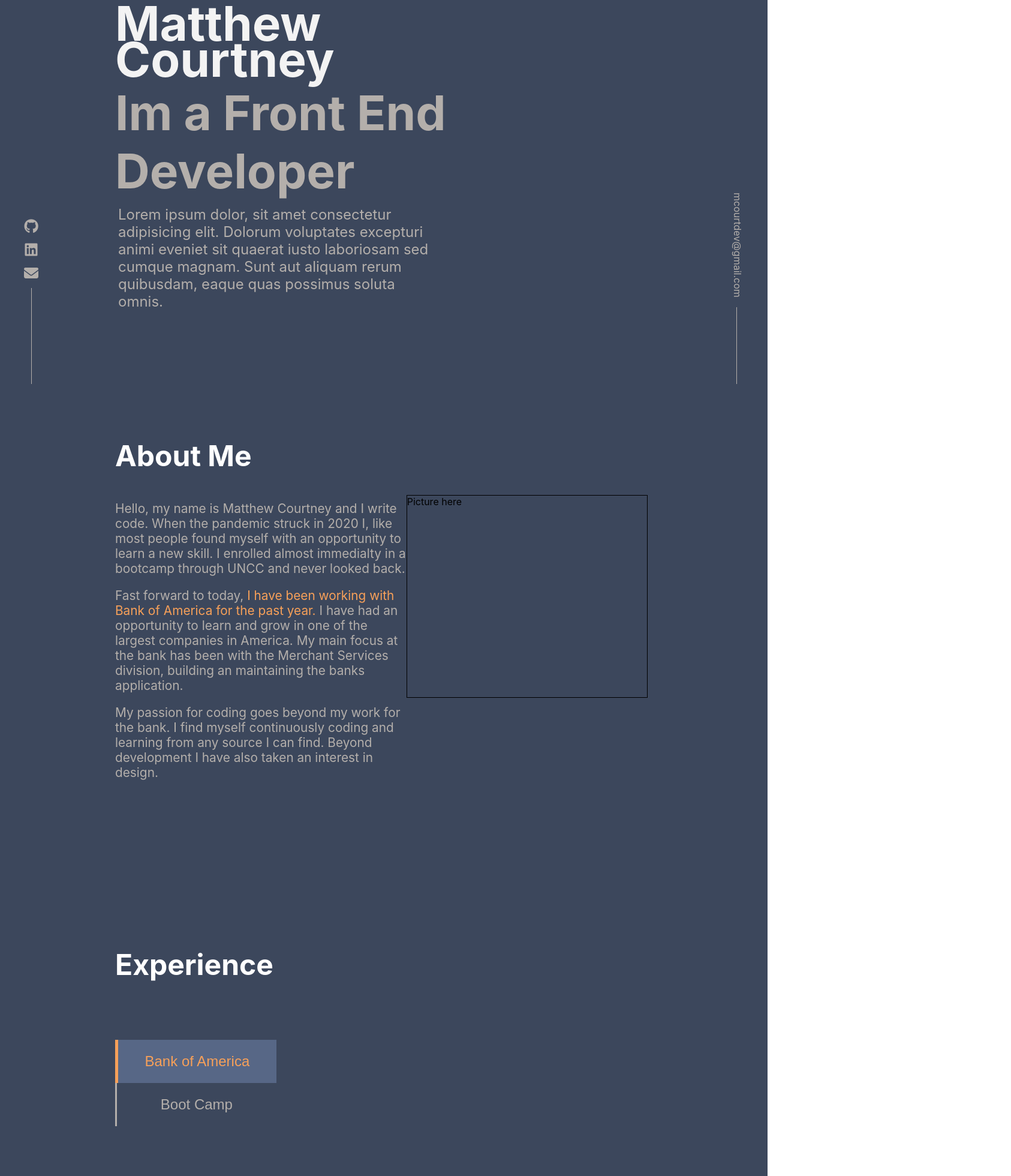
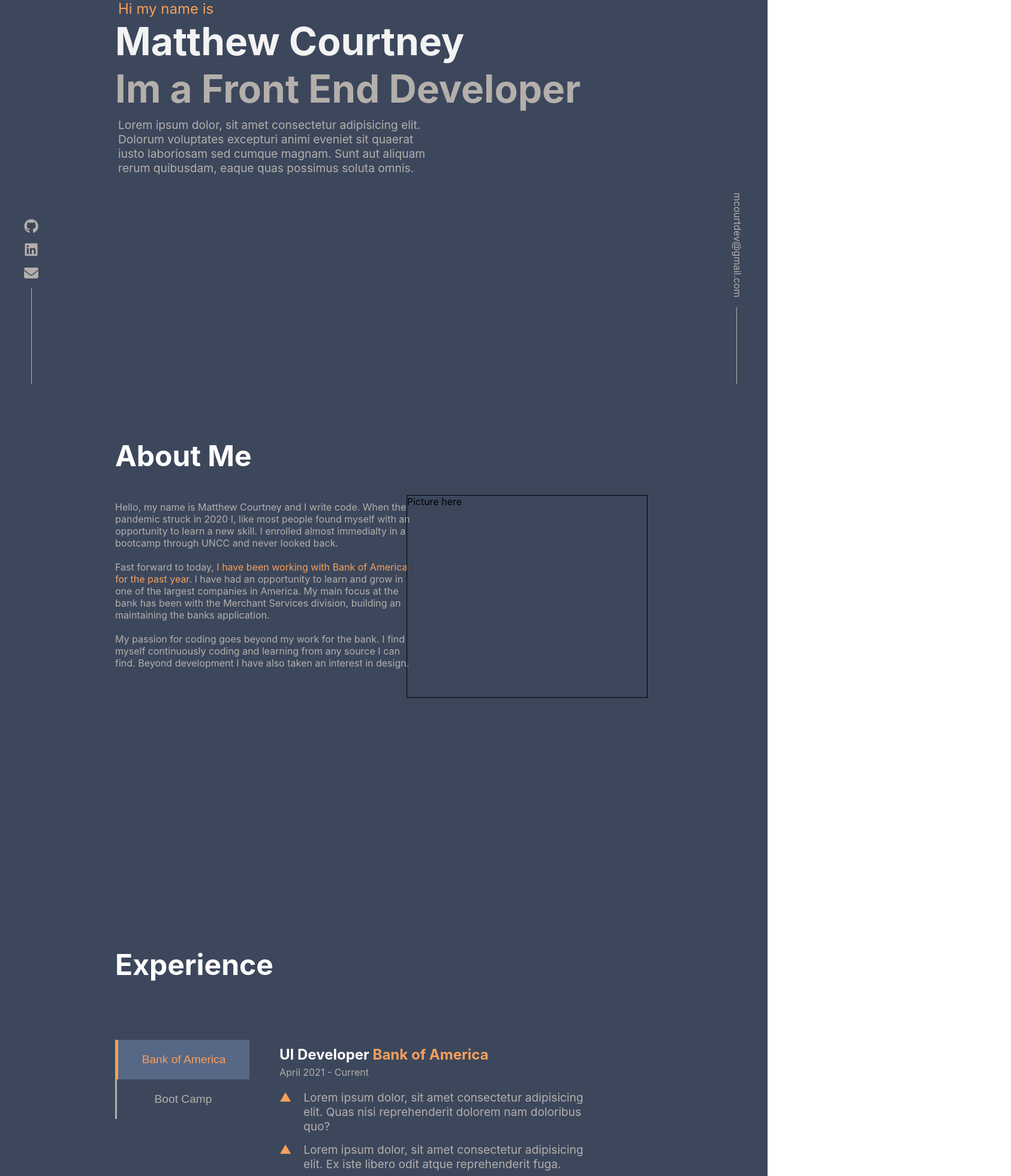
Before and after one commit to mdc-dev/react-portfolio, a React (Create React App) app: page / in a window 1280 px wide. Shown: the part 160-2120 px from the top of the page at 60% size, 1686 px wide, since content can reach past the window. Built offline with nearby package versions, Linux system fonts and the light colour scheme.

Commit message:
updated styling sinc sizing was larger in heroku deployed site

```diff
--- a/src/App.css
+++ b/src/App.css
@@ -1,11 +1,20 @@
 body p {
   margin: 0
+}
+
+body, html {
+  margin:0;
+  padding:0;
+  overflow-x:hidden;
 }
 
 .App {
   text-align: center;
   /* background-color: #afcebb; */
   background-color: #3c475c;
+  margin:0;
+  padding:0;
+  overflow-x:hidden;
 }
 
 .App-logo {
--- a/src/components/main/main.scss
+++ b/src/components/main/main.scss
@@ -10,7 +10,7 @@ $orange: #f7a059;
         position: relative;
         width: 70vw;
         height: fit-content;
-        top: 15vh;
+        top: 20vh;
         margin: auto;
         display: block;
         text-align: left;
@@ -21,19 +21,19 @@ $orange: #f7a059;
 
         .hello {
             margin-left: 5px;
-            font-size: 2em;
+            font-size: 1.5em;
             color: $orange
         }
 
         .name {
-            font-size: 5em;
+            font-size: 4em;
             line-height: 60px;
             margin: 10px 0;
             color: rgb(243, 243, 243);
         }
 
         .job {
-            font-size: 5em;
+            font-size: 4em;
             margin: 10px 0;
             // color: rgb(150, 150, 150);
             color: $dark-text;
@@ -42,7 +42,7 @@ $orange: #f7a059;
         .biography {
             width: 60%;
             margin-left: 5px;
-            font-size: 1.5em;
+            font-size: 1.2em;
             color: $dark-text;
         }
 
--- a/src/components/project-card/project-card.scss
+++ b/src/components/project-card/project-card.scss
@@ -19,7 +19,7 @@ $div-back: #576786;
         }
 
         h4 {
-            font-size: 2.5em;
+            font-size: 2em;
             margin: 30px 0 50px;
             color: white;
         }
@@ -41,7 +41,7 @@ $div-back: #576786;
         margin: auto;
         background-color: $div-back;
         color: $dark-text;
-        font-size: 1.5em;
+        font-size: 1.2em;
         padding: 20px;
     }
 
--- a/src/components/reverse-project-card/reverse-card.scss
+++ b/src/components/reverse-project-card/reverse-card.scss
@@ -20,7 +20,7 @@ $div-back: #576786;
         }
 
         h4 {
-            font-size: 2.5em;
+            font-size: 2em;
             margin: 30px 0 50px;
             color: white;
         }
@@ -43,7 +43,7 @@ $div-back: #576786;
         margin: auto;
         background-color: $div-back;
         color: $dark-text;
-        font-size: 1.5em;
+        font-size: 1.2em;
         padding: 20px;
     }
 
--- a/src/components/second-page/second-page.scss
+++ b/src/components/second-page/second-page.scss
@@ -41,7 +41,7 @@ $orange: #f7a059;
             width: 55%;
             height: fit-content;
             position: relative;
-            font-size: 1.3em;
+            font-size: 1em;
             padding: 0 45px 20px 0;
             color: $dark-text;
 
--- a/src/components/third-page/third-page.scss
+++ b/src/components/third-page/third-page.scss
@@ -26,7 +26,7 @@ $div-back: #576786;
         .tab {
             float: left;
             // border: 1px solid #ccc;
-            width: 30%;
+            width: 25%;
             height: 300px;
         }
 
@@ -34,7 +34,7 @@ $div-back: #576786;
             display: block;
             background-color: inherit;
             color: $dark-text;
-            font-size: 1.5em;
+            font-size: 1.2em;
             padding: 22px 16px;
             width: 100%;
             border: none;
@@ -60,7 +60,7 @@ $div-back: #576786;
             height: 300px;
 
             .job-title {
-                font-size: 2em;
+                font-size: 1.5em;
                 margin: 10px 0 5px;
                 color: white;
 
@@ -71,13 +71,13 @@ $div-back: #576786;
 
             .dates {
                 color: $dark-text;
-                font-size: 1.2em;
+                font-size: 1em;
                 margin-bottom: 20px;
             }
 
             .bullets {
                 color: $dark-text;
-                font-size: 1.5em;
+                font-size: 1.2em;
 
                 li {
                      margin: 15px 0;
```
